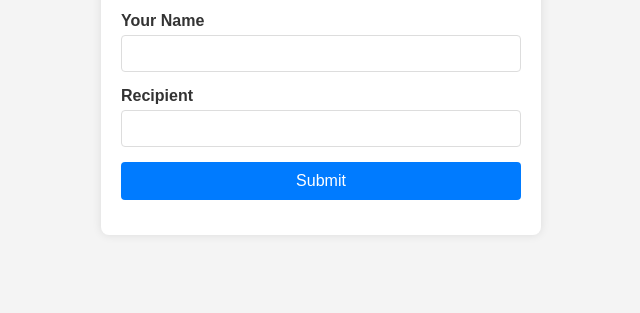
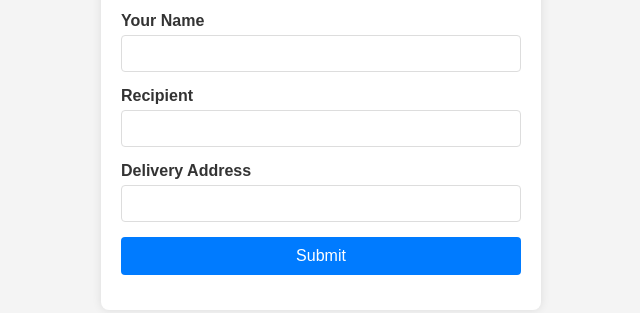
Before and after one commit to vishvjeet-singh/form-order, a plain HTML site: page index.html in a window 1280 px wide. Shown: the part 171-484 px from the top of the page, without its empty margins (319-959 px from the left). Drawn offline with Linux system fonts and the light colour scheme.

Commit message:
order form updated

```diff
--- a/index.html
+++ b/index.html
@@ -71,6 +71,10 @@
                 <input type="text" id="recipient" name="recipient" required>
             </div>
             <div class="form-group">
+                <label for="recipient">Delivery Address</label>
+                <input type="text" id="recipient" name="recipient" required>
+            </div>
+            <div class="form-group">
                 <button type="submit">Submit</button>
             </div>
         </form>
```
